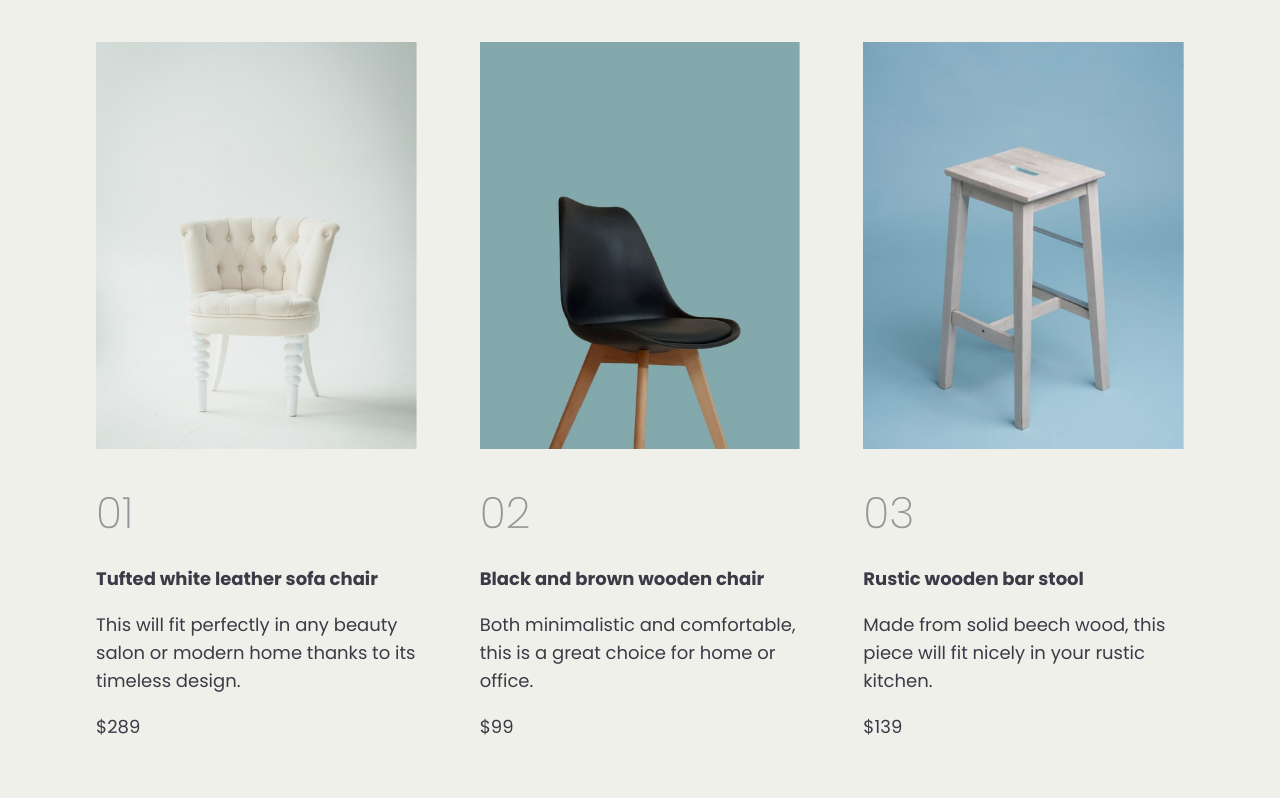
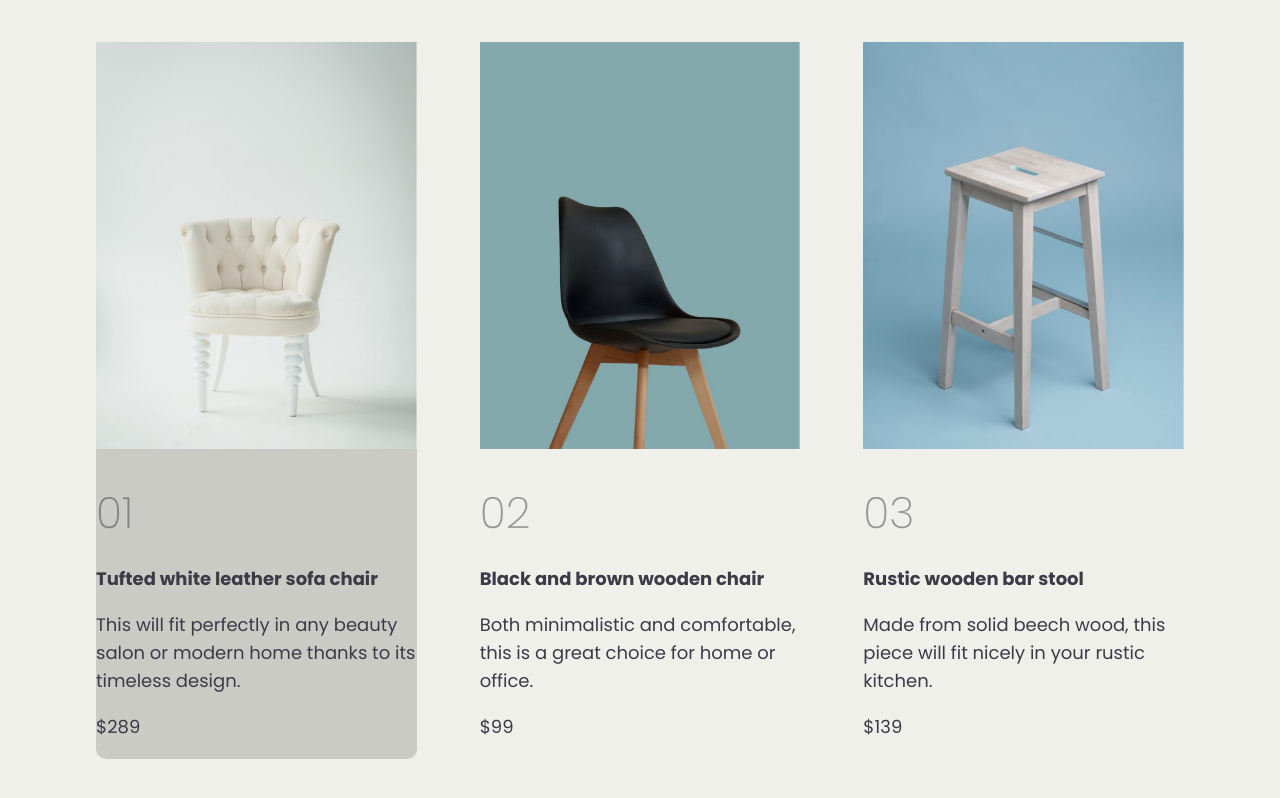
Before and after one commit to Henrique-HsR/Test_page, a plain HTML site: page index.html in a window 1280 px wide. In both pictures the pointer is over the element 256 px from the left and 1942 px from the top of the page. Shown: the part 1542-2340 px from the top of the page. Drawn offline with Linux system fonts and the light colour scheme.

Commit message:
adicionando hover na galeria

```diff
--- a/styles/style.css
+++ b/styles/style.css
@@ -166,6 +166,11 @@ img {
     margin-bottom: 1.3rem;
 }
 
+.gallery div:hover {
+    background-color: rgba(0, 0, 0, 0.151);
+    border-radius: 10px;
+}
+
 /*Contact*/
 .dark {
     background-color: rgb(60, 58, 71);
```
